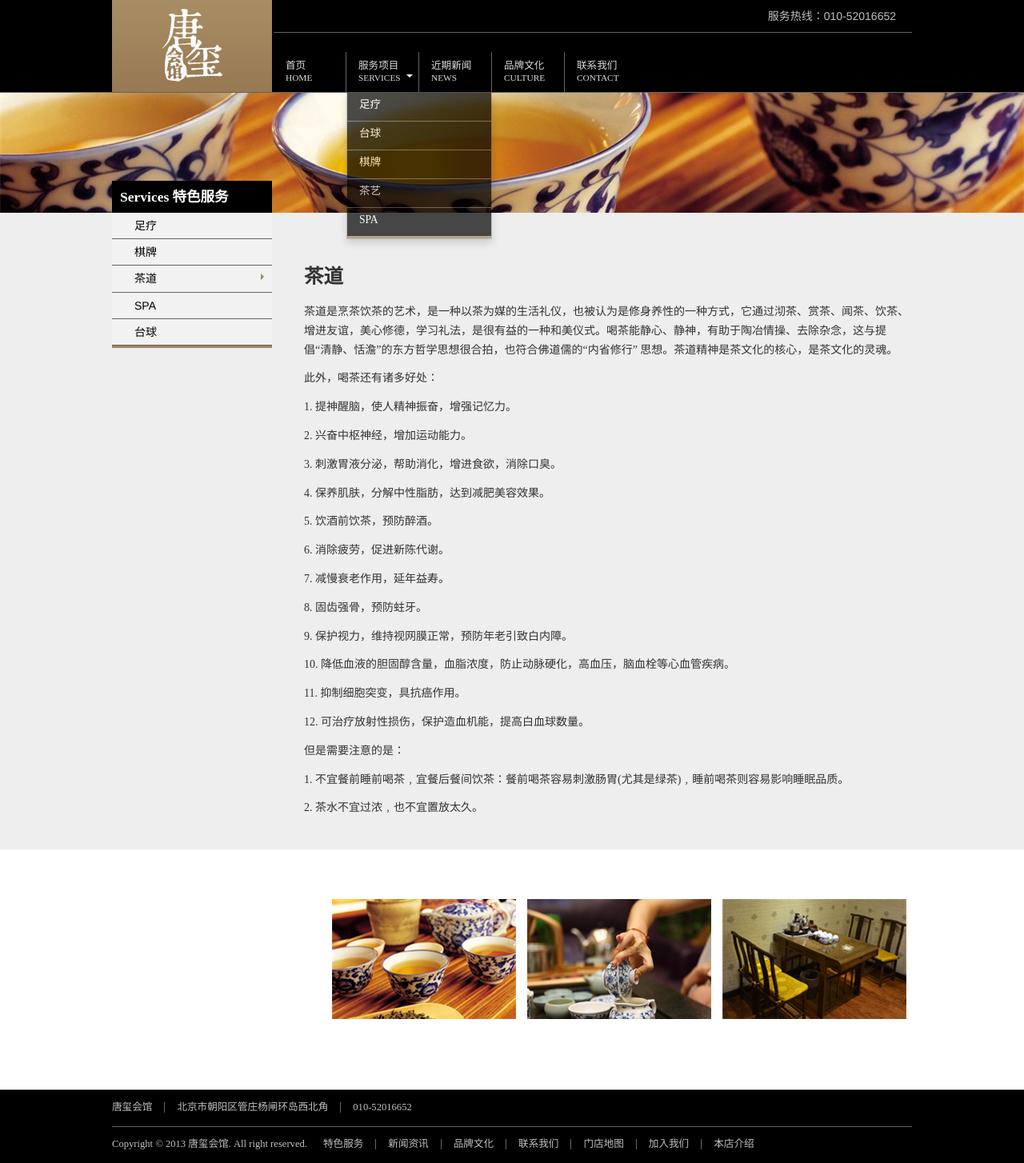
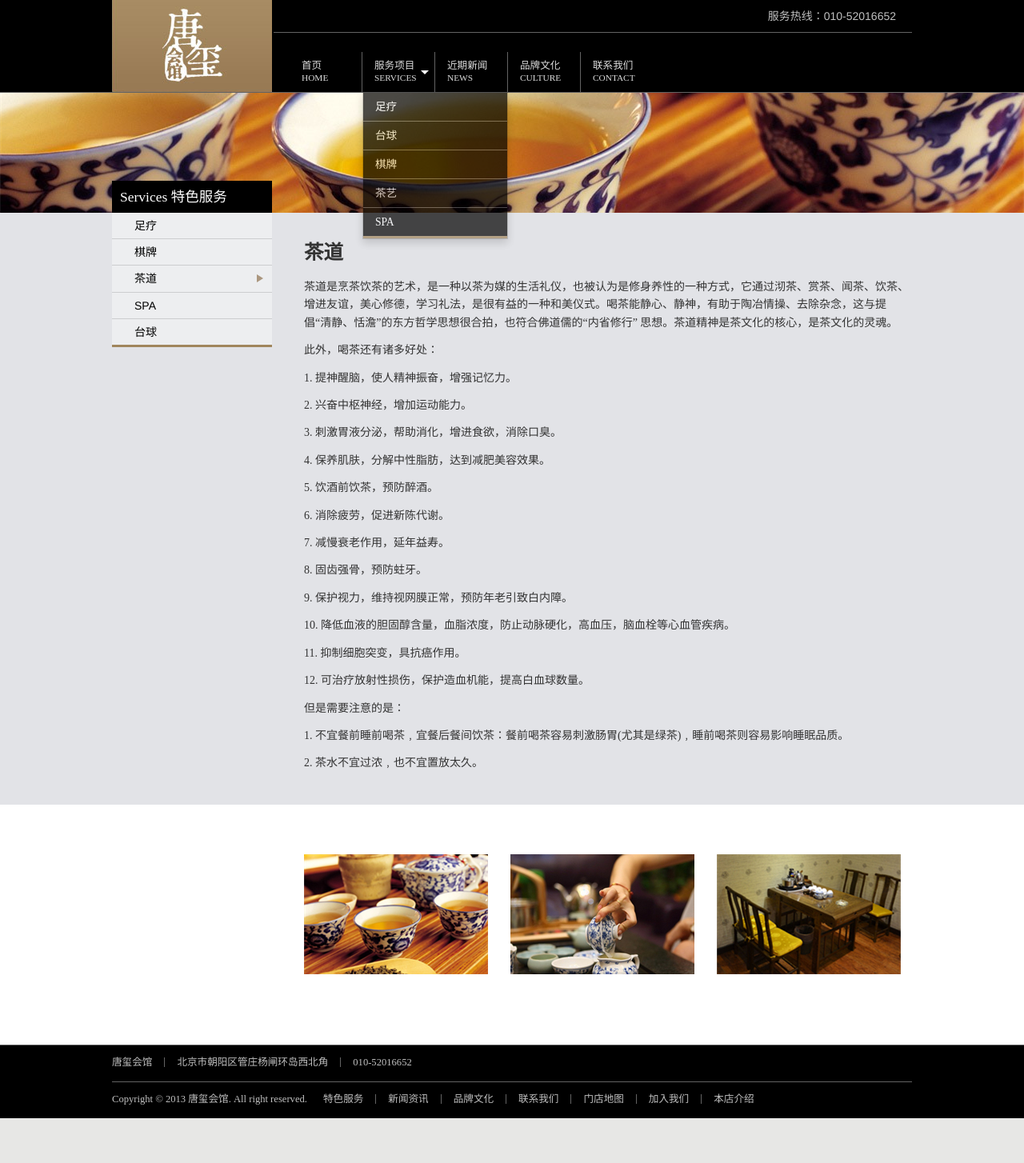
Before and after one commit to cash2one/tangxi_website, a Django app: page /services/tea/ in a window 1280 px wide, after a click that opens the changed part. Shown: the whole page at 80% size. After the commit the page ends 1398 px from the top, so only its background shows below. Run offline with Django 3.2, Linux system fonts and the light colour scheme; data comes from the database, SQL or seed files in the repository; parts of the project's set-up code (start-up, migrations or seed data) failed here and were passed over; some libraries are stand-ins or nearby versions.

Commit message:
detail tuning.

```diff
--- a/tangxi_website/static/css/style.css
+++ b/tangxi_website/static/css/style.css
@@ -51,7 +57,7 @@ Layout
 		}
 		#navi {
 			position: absolute;
-			left: 202px;
+			left: 222px;
 			right: 0px;
 			bottom: 0px;
 			height: 50px;
@@ -96,7 +102,7 @@ Layout
 }
 #info_block {
 	min-width: 1000px;
-	background-color: #eeeeee;
+	background-color: #e2e3e7;
 }
 #info_block .long-block {
 	min-height: 600px;
@@ -106,7 +112,7 @@ Layout
 }
 #info_block p {
 	font-family: "Hirogino Sans GB", "Hirogino Sans GB W3", "Microsoft YaHei";
-	line-height: 170%;
+	line-height: 160%;
 	padding: 12px 0 0 0;
 	margin: 0;
 }
@@ -128,10 +134,11 @@ Layout
 	width: 760px;
 	height: 100%;
 	position: relative;
-	padding: 30px 40px 40px 40px;
+	padding: 0px 40px 40px 40px;
 }
 .info-container ul {
 	margin: 0px 0px 50px 0px;
+	padding-top: 30px;
 }
 .info-container li {
 	margin: 0px;
@@ -288,16 +299,15 @@ navigation
   width: 0;
   height: 0;
   vertical-align: center;
-  border-top: 4px solid white;
-  border-right: 4px solid transparent;
-  border-left: 4px solid transparent;
+  border-top: 5px solid white;
+  border-right: 5px solid transparent;
+  border-left: 5px solid transparent;
   content: "";
   margin-right: 5px;
   position: absolute;
   right: 2px;
-  top: 20px;
+  top: 15px;
 }
-
 #submenu.dropdown-menu {
 	background-color: black;
 	opacity:0.7;
@@ -327,21 +332,28 @@ navigation
 	border: 0px;
 }
 #submenu.dropdown-menu li a {
-	height: 30px;
+	height: 27px;
 	color: white;
-	padding: 5px 0 0 0 ;
+	padding: 8px 0 0 0 ;
 	font-size: 1.2em;
 }
-#submenu.dropdown-menu a:hover,
-#submenu.dropdown-menu li:hover {
-	background-color: white;
-	color: white;
+#submenu.dropdown-toggle {
+	background-color: #000000;
 }
-.nav-collapse .dropdown-menu a:hover,
-.nav-collapse .dropdown-menu li:hover,
-.navbar-inverse .nav-collapse .dropdown-menu li:hover,
-.navbar-inverse .nav-collapse .dropdown-menu a:hover {
-	background-color: white;
+#submenu.dropdown-menu > li > a:hover,
+#submenu.dropdown-menu > li > a:focus,
+#submenu.dropdown-submenu:hover > a,
+#submenu.dropdown-submenu:focus > a {
+  text-decoration: none;
+  color: #ffffff;
+  background-color: #a1865d;
+  background-image: -moz-linear-gradient(top, #a1865d, #a1865d);
+  background-image: -webkit-gradient(linear, 0 0, 0 100%, from(#a1865d), to(#a1865d));
+  background-image: -webkit-linear-gradient(top, #a1865d, #a1865d);
+  background-image: -o-linear-gradient(top, #a1865d, #a1865d);
+  background-image: linear-gradient(to bottom, #a1865d, #a1865d);
+  background-repeat: repeat-x;
+  filter: progid:DXImageTransform.Microsoft.gradient(startColorstr='#a1865d', endColorstr='#a1865d', GradientType=0);
 }
 #current_menu_item  li {
 	background-color: white;/*grey*/
@@ -360,6 +372,7 @@ navigation
 	height: 40px;
 	padding: 10px 0 5px 0;
 	padding-left: 10px;
+	font-weight: normal;
 	font-family: "Hirogino Sans GB", "Hirogino Sans GB W3", "Microsoft YaHei";
 	position: absolute;
 	width: 190px;
@@ -372,12 +385,15 @@ navigation
 	margin: 0px;
 	padding: 0px;
 	list-style-type: none;
-	background-color: #f2f2f2; /*浅银色*/
+	background-color: #edeef0; /*浅银色*/
 	line-height: 230%;
 	text-indent: 2em;
 	color: black;
-	border-bottom: 1px solid #636363;
+	border-bottom: 1px solid #cccdcf;
 	position: relative;
+}
+#service-menu li:last-child {
+	border-bottom: 0;
 }
 #service-menu a {
 	color: black;
@@ -391,22 +407,26 @@ navigation
 .active-menu-caret {
   position: absolute;
   right: 5px;
-  margin-right: 5px;
-  margin-top: 10px;
+  margin-right: 6px;
+  margin-top: 11px;
   width: 0;
   height: 0;
-  border-left: 4px solid #a1865d; /*棕褐色*/
-  border-top: 4px solid transparent;
-  border-bottom: 4px solid transparent;
+  border-left: 8px solid #ab977f; /*棕褐色*/
+  border-top: 5px solid transparent;
+  border-bottom: 5px solid transparent;
   content: "";
 }
 
-
+.small-margin {
+	margin: 10px 8px;
+}
+.large-margin {
+	margin: 10px 12px;
+}
 .img-frame {
 		float: right;
 		width: 234px;
 		height: 180px;
-		margin: 10px 5px;
 	}
 	.img-frame img {
 		max-width: 230px;
--- a/tangxi_website/templates/includes/css.html
+++ b/tangxi_website/templates/includes/css.html
@@ -1,3 +1,2 @@
-<link rel="stylesheet" type="text/css" charset="utf-8" href="/static/bootstrap/css/bootstrap.min.css" >
+<link rel="stylesheet" type="text/css" charset="utf-8" href="/static/bootstrap/css/bootstrap.css" >
 <link rel="stylesheet" type="text/css" charset="utf-8" href="/static/css/style.css" />
-<link href="/static/bootstrap/css/bootstrap-responsive.min.css" ref="stylesheet" type="text/css">
--- a/tangxi_website/templates/join_us.html
+++ b/tangxi_website/templates/join_us.html
@@ -32,7 +32,7 @@
 					<a href="/join_us/{{p}}/"><span>{{p}}</span></a>
 				{% endifequal %}
 			{% endfor %}
-
+			<span>|</span>
 			{% if page.has_next %}
 				<a href="/join_us/{{ page.next_page_number }}/"> <span>下一页</span></a>
 			{% else %}
--- a/tangxi_website/templates/news.html
+++ b/tangxi_website/templates/news.html
@@ -31,7 +31,7 @@
 					<a href="/news/{{p}}/"><span>{{p}}</span></a>
 				{% endifequal %}
 			{% endfor %}
-
+			<span>|</span>
 			{% if page.has_next %}
 				<a href="/news/{{ page.next_page_number }}/"><span>下一页</span></a>
 			{% else %}
--- a/tangxi_website/templates/services_detail.html
+++ b/tangxi_website/templates/services_detail.html
@@ -37,7 +37,7 @@
 <div id="bottom-img-slides">
 	<div class="centered-body">
 		{% for img in imgs %}
-			<div class="img-frame"><img src="/static/img/{{img}}"/><p></p></div>
+			<div class="img-frame large-margin"><img src="/static/img/{{img}}"/><p></p></div>
 		{% endfor %}
 		<div style="clear:both"></div>
 	</div>
```
Also changed, not shown: other parts of tangxi_website/static/css/style.css (+19 -13 lines), tangxi_website/templates/company_culture.html (+4 -4 lines).
